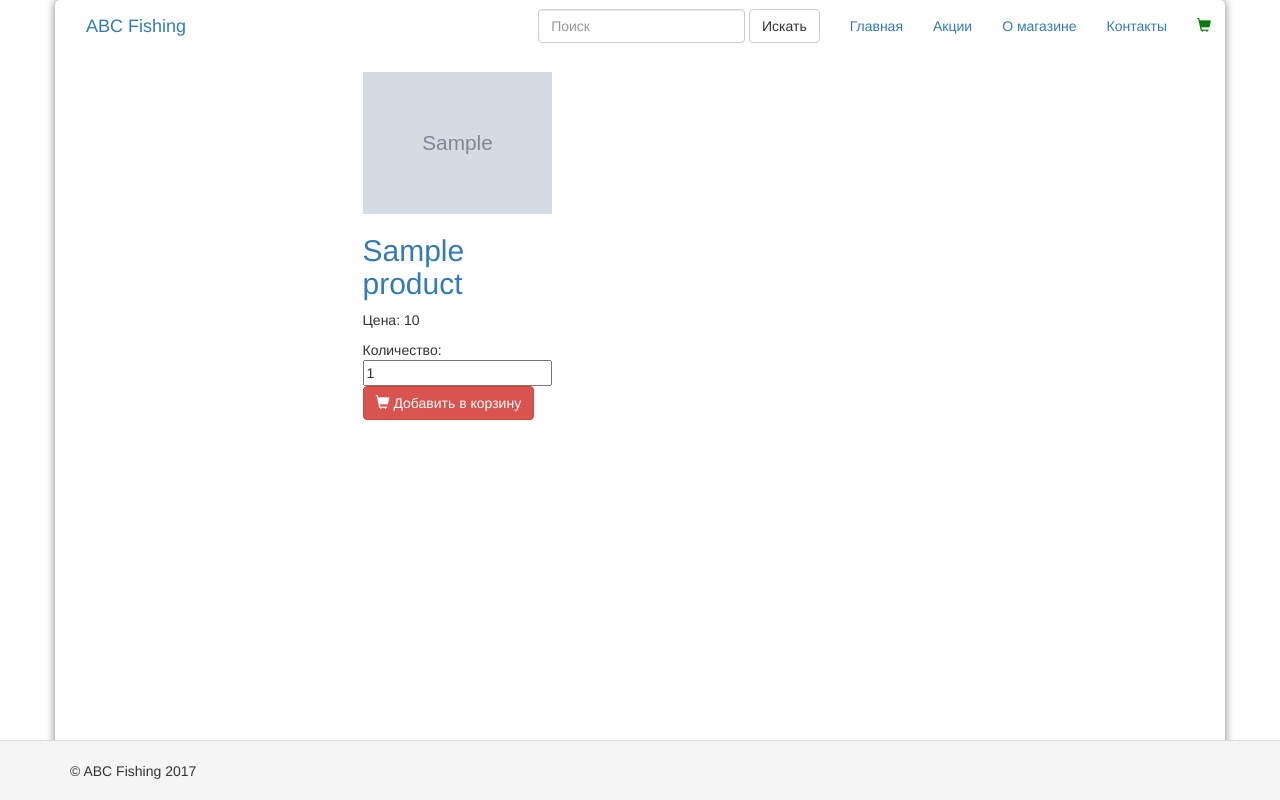
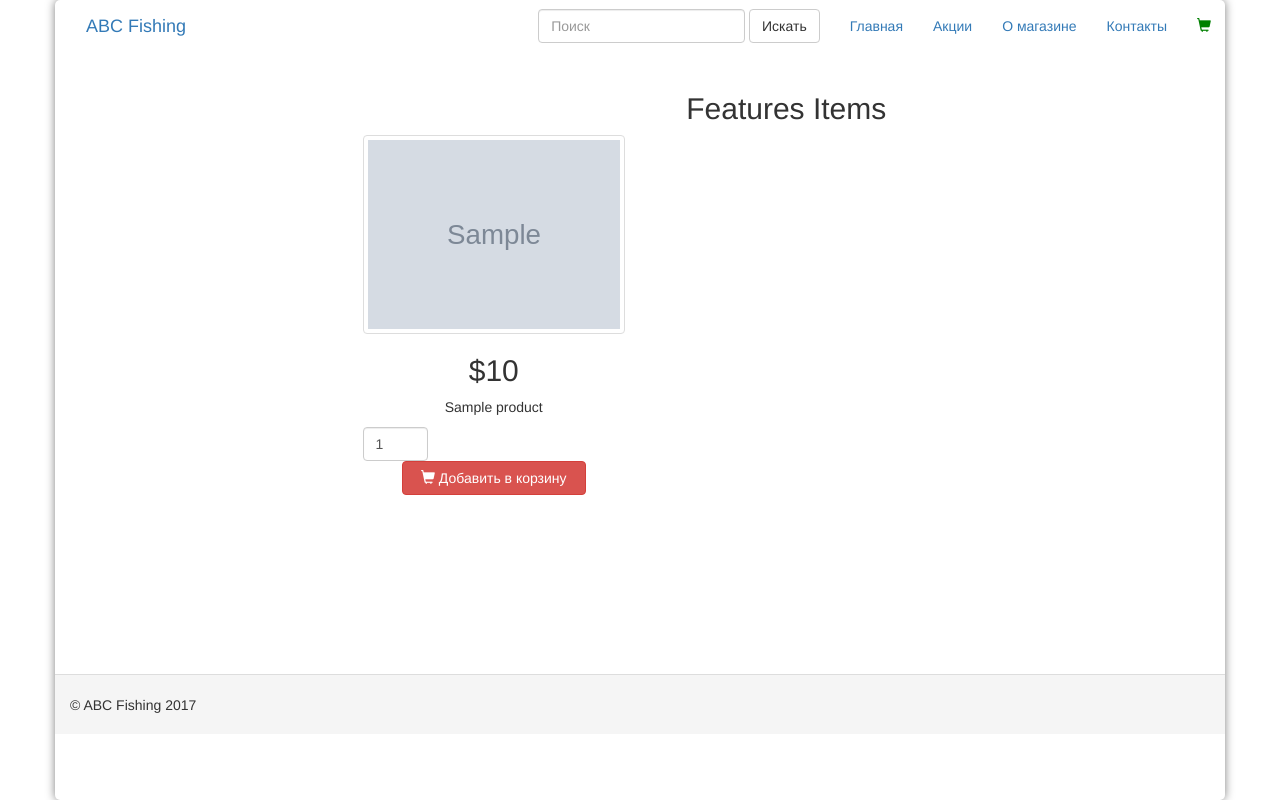
Before and after one commit to uniqst/fishing, a Yii app: template views/site/index.php in a window 1280 px wide. Run offline with PHP 8.4 and a stand-in for Yii, Linux system fonts and the light colour scheme; the template is opened without the code that fills it: most values are stand-ins (such as "Sample title", 1, 10 or a date in 2020); grey boxes marked "Sample" are stand-in pictures; data that the repository does not hold is empty; some libraries are stand-ins or nearby versions.

Commit message:
e-shopper

```diff
--- a/components/menu_tpl/menu.php
+++ b/components/menu_tpl/menu.php
@@ -6,7 +6,7 @@
     <a href="<?= Url::to(['site/catalog', 'name' => $category['name'], 'id' => $category['id']])?>">
         <?= $category['name']?>
         <?php if( isset($category['childs']) ): ?>
-            <span class="badge"><i class="  glyphicon glyphicon-triangle-bottom"></i></span>
+            <span class="badge"><i class="glyphicon glyphicon-triangle-bottom"></i></span>
         <?php endif;?>
     </a>
     <?php if( isset($category['childs']) ): ?>
--- a/controllers/SiteController.php
+++ b/controllers/SiteController.php
@@ -69,7 +69,7 @@
     {
         $product = Product::find();
         $pagination = new Pagination([
-            'defaultPageSize' => 4,
+            'defaultPageSize' => 3,
             'totalCount' => $product->count(),
             ]);
         $product = $product
--- a/views/cart/view.php
+++ b/views/cart/view.php
@@ -4,7 +4,6 @@
 use yii\widgets\ActiveForm;
 $this->title = 'Корзина';
 ?>
-<div class="container">
 
 <?php if( Yii::$app->session->hasflash('success')):?>
 	<div class="alert alert-success alert-dismissible" role="alert">
@@ -66,4 +65,3 @@
 <?php else:?>
 	<h3>Корзина пуста</h3>
 <?php endif;?>
-</div>
--- a/views/layouts/main.php
+++ b/views/layouts/main.php
@@ -54,7 +54,7 @@
          <ul class="nav navbar-nav navbar-right">
         <li><a href="/">Главная</a></li>
         <li><a href="<?=Url::to(['site/spromotions'])?>">Акции</a></li>
-        <li><a href="<?=Url::to(['ssite/about'])?>">О магазине</a></li>
+        <li><a href="<?=Url::to(['site/about'])?>">О магазине</a></li>
         <li><a href="<?=Url::to(['site/contact'])?>">Контакты</a></li>
         <li><a href="#" class="cart" onclick="return getCart()"><i class="glyphicon glyphicon-shopping-cart" style="color: green"></i></a></li>
 
--- a/views/site/index.php
+++ b/views/site/index.php
@@ -9,24 +9,32 @@
 ?>
 
 <div class="site-index">
-    <div class="body-content">
+<div class="features_items"><!--features_items-->
+            <h2 class="title text-center">Features Items</h2>
         <div class="row">
        <?php foreach($product as $prod){?>
-         <div class="col-md-3">
-         <a href="<?= Url::to(['site/single-product', 'name' => $prod->name, 'id' => $prod->id]);?>"><img class="qqq" src="<?php echo $prod->photo;?>" width="100%"/></a>
-         <a href="<?= Url::to(['site/single-product', 'name' => $prod->name, 'id' => $prod->id]);?>" style="text-decoration: none;"><h2><?= $prod->name?></h2></a>
-          <p>Цена: <?= $prod->price?></p>
-          <lable>Количество:</lable>
-          <input type="text" value="1" id="qty<?= $prod->id?>" />
-          <a href="#" data-id="<?= $prod->id?>" class="btn btn-danger add-to-cart cart">
+
+ <div class="col-sm-4">
+              <div class="product-image-wrapper">
+                <div class="single-products">
+                    <div class="productinfo text-center">
+                       <a href="<?= Url::to(['site/single-product', 'name' => $prod->name, 'id' => $prod->id]);?>"><img class="qqq img-thumbnail"" src="<?php echo $prod->photo;?>" width="100%"/></a>
+                      <h2>$<?=$prod->price?></h2>
+                      <p><?=$prod->name?></p>
+        <input type="text" value="1" class="form-control" id="qty<?= $prod->id?>" style="width: 25%; position: inline-block;" />
+          <a href="#" style="width: 70%; position: inline-block;" data-id="<?= $prod->id?>" class="btn btn-danger add-to-cart cart">
             <i class="glyphicon glyphicon-shopping-cart"></i>
             Добавить в корзину
           </a>
-        <!--   <a class="add-to-cart" data-id="<?= $prod->id?>" href="<?=\yii\helpers\Url::to(['cart/add', 'id' => $prod->id])?>"><i class="glyphicon glyphicon-shopping-cart"></i>Добавить в корзину</a> -->
+                    </div>
+
+                </div>
+
+              </div>
             </div>
+
         <?php }?>
         </div>
         <div class="clearfix"></div>
         <?=LinkPager::widget(['pagination' => $pagination])?>
-    </div>
 </div>
--- a/views/site/single-product.php
+++ b/views/site/single-product.php
@@ -20,10 +20,10 @@
 <h1><?= $title;?></h1>
 <div class="row">
 <div class="col-md-4 col-sm-4 col-xs-12">
-<img src="<?= $prod->photo?>" width="100%" />
+<img class="img-thumbnail" src="<?= $prod->photo?>" width="100%" />
 </div>
 <div class="col-md-8 col-sm-8 col-xs-12">
-  <input type="text" value="1" id="qty<?= $prod->id?>" />
+  <input type="text" class="form-control" value="1" id="qty<?= $prod->id?>" />
           <a href="#" data-id="<?= $prod->id?>" class="btn btn-danger add-to-cart cart">
             <i class="glyphicon glyphicon-shopping-cart"></i>
             Добавить в корзину
```
